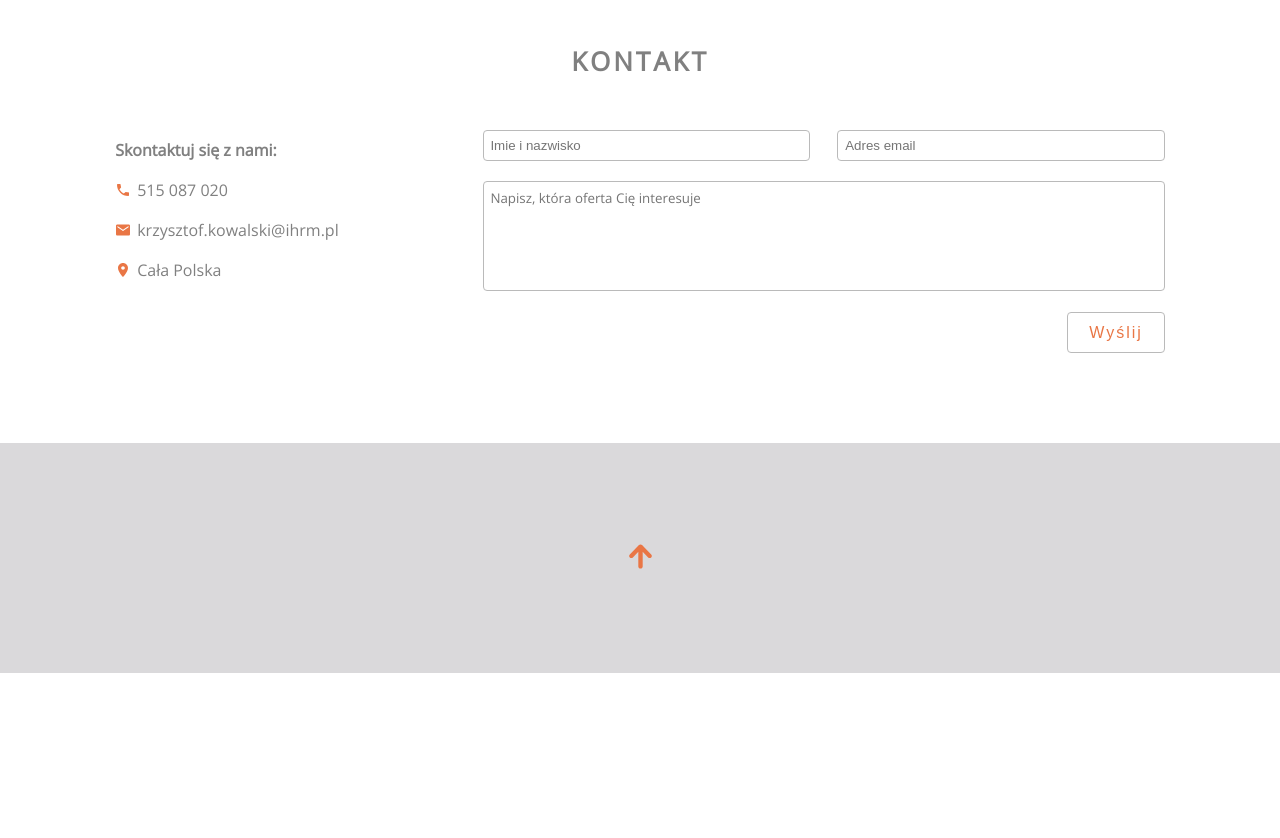
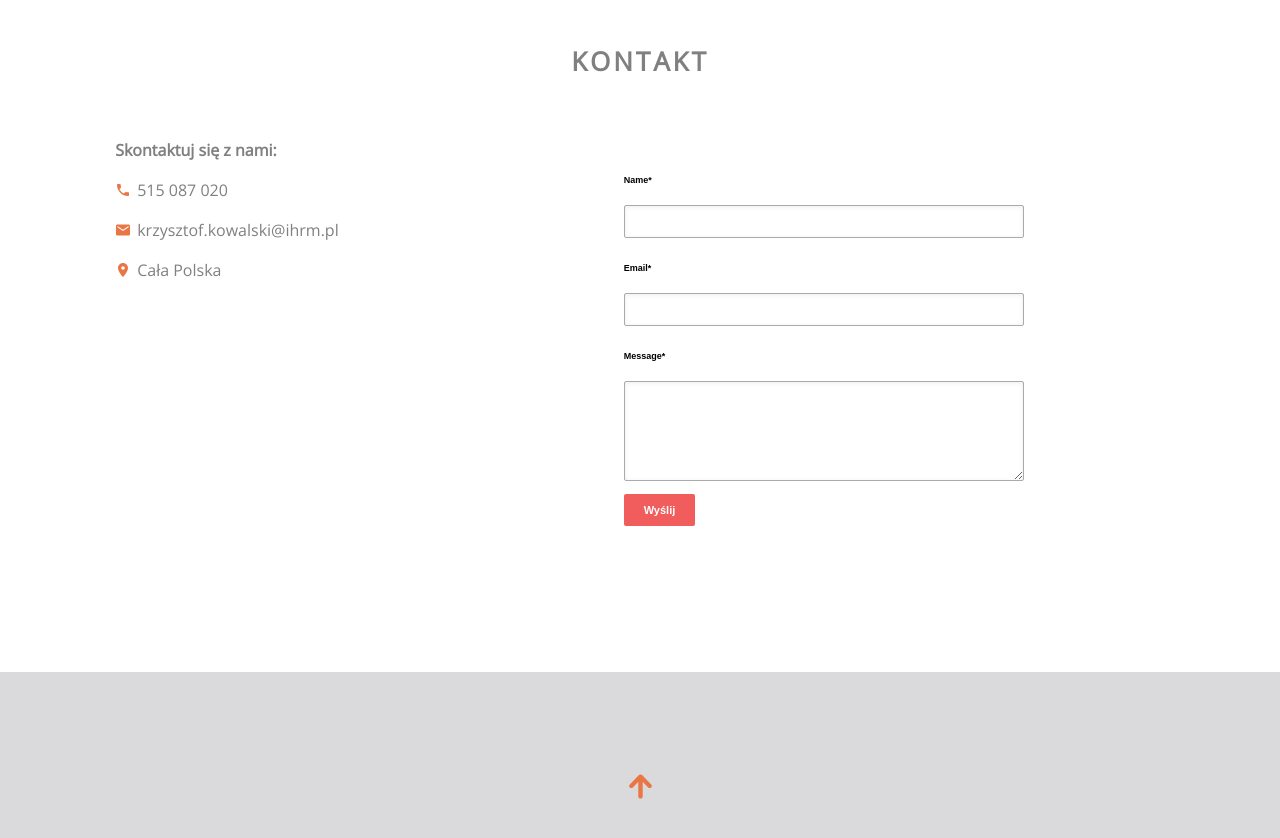
Before and after one commit to Malga90/IHRM, a website: page index.html in a window 1280 px wide. Shown: the part 5340-6178 px from the top of the page. Before the commit the page ends 6013 px from the top, so only its background shows below. Drawn offline with nearby package versions, Linux system fonts and the light colour scheme.

Commit message:
changing contact form

```diff
--- a/index.html
+++ b/index.html
@@ -302,29 +302,26 @@
                     </ul>
                 </div>
                 <div class="section-contact__form">
-                    <form action="#" class="form" method="post">
-                        <div class="form__group">
-                            <input type="text" class="form__input" id='name' required placeholder='Imie i nazwisko'>
-                            <label for="name" class="form__label">Imię i nazwisko</label>
-
-                            <input type="email" class="form__input" id='email' required placeholder='Adres email'>
-                            <label for="email" class="form__label">Adres email</label>
+                    <form class="form" id="contactForm" method="post" action="/">
+                        <div class="form-row">
+                            <label for="field-name">Name*</label>
+                            <input type="text" name="name" required id="field-name" data-error="Wypełnij to pole" pattern="[a-zA-ZąĄććęęłŁńŃóÓśŚżŻŹŹ ]+">
                         </div>
-                        <div class="form__group">
-                            <textarea name="comments"
-                                        id="comments"
-                                        class="form__textarea"
-                                        required
-                                        placeholder="Napisz, która oferta Cię interesuje"
-                                        ></textarea>
+                        <div class="form-row">
+                            <label for="field-email">Email*</label>
+                            <input type="email" name="email" required id="field-email" data-error="Wpisz poprawny email" pattern="[^@\s]+@[^@\s]+\.[^@\s]+">
+                        </div>
+                        <div class="form-row">
+                            <label for="field-message">Message*</label>
+                            <textarea name="message" required data-error="Musisz wypełnić pole" id="field-message" pattern=".+"></textarea>
+                        </div>
+                        <div class="form-row">
+                            <button type="submit" class="submit-btn">
+                                Wyślij
+                            </button>
                         </div>
                     </form>
                 </div>
-            </div>
-            <div class="section-contact__button">
-                <button type="submit" class="button">
-                    Wyślij
-                </button>
             </div>
         </section>
     </main>
--- a/src/scss/style.scss
+++ b/src/scss/style.scss
@@ -113,8 +113,7 @@ html {
         }
 
         &:hover {
-            color: rgba(255, 255, 255, 0.6);
-            font-weight: bold;
+            color: rgba(255, 255, 255, 0.7);
         }
     }
 
@@ -550,101 +549,94 @@ html {
     }
 }
 
+// Section contact form
+
 .section-contact__form {
     width: 65%;
 }
 
 .form {
-    &__group {
-        display: flex;
-        flex-wrap: no-wrap;
-        justify-content: space-between;
-        font-size: 1.4rem;
-        color: lightgrey;
-
-        @include respond(tab-port) {
-            flex-direction: column;
+    margin: 3rem auto;
+    font-family: sans-serif;
+    max-width: 40rem;
 }
-
+.form .form-row {
+    margin-bottom: 1rem;
 }
-
-    &__input {
-        width: 48%;
-        padding: 1%;
-        margin-bottom: 2rem;
-        border: 1px solid #BABABA;
-        border-radius: 4px;
-
-        @include respond(tab-port) {
+.form .form-row:last-child {
+    margin-bottom: 0;
+}
+.form input[type=text],
+.form input[type=email],
+.form textarea,
+.form .checkbox-cnt .state {
+    box-shadow:inset 0 1px 5px rgba(0,0,0,0.07);
+}
+.form input[type=text],
+.form input[type=email],
+.form textarea {
+    border-radius: 0.2rem;
+    font-family: sans-serif;
+    padding: 0.8rem;
+    border: 1px solid #aaa;
+    display: block;
     width: 100%;
+    color: #666;
 }
-
-        @include respond(phone) {
-            font-size: 1.7rem;
+.form input[type=text]:focus,
+.form input[type=email]:focus,
+.form textarea:focus {
+    border-color: #9DC9F5;
+    box-shadow: inset 0 0 0 1px #9DC9F5, inset 0 1px 5px rgba(0,0,0,0.07);
+    outline: none;
 }
-
+.form textarea {
+    height: 10rem;
 }
-
-    &__label {
-        display: none;
+.form label {
+    font-weight: bold;
+    display: block;
+    font-size: 0.9rem;
+    margin-bottom: 0.5rem;
 }
-
-    &__textarea {
+.form .submit-btn {
+    font-family: sans-serif;
+    padding: 1rem 2rem;
+    background: #F15C5C;
+    border: 0;
+    border-radius: 0.2rem;
+    color: #fff;
+    font-size: 1.1rem;
+    font-weight: bold;
+    transition: 0.3s background-color;
+}
+@media screen and (max-width:500px) {
+    .form .submit-btn {
+        display: block;
         width: 100%;
-        height: 11rem;
-        border: 1px solid #BABABA;
-        border-radius: 4px;
-        padding: 1%;
-        resize: none;
-        font-family: 'Open Sans', sans-serif;
     }
 }
 
-.section-contact__button {
-    display: flex;
-    justify-content: flex-end;
 
-    @include respond(tab-port) {
-        justify-content: center;
-        padding-top: 5%;
+/* ---------------------------------------------------- */
+/* Form validation */
+/* ---------------------------------------------------- */
+.form input[type=text].error,
+.form input[type=email].error,
+.form textarea.error,
+.form .checkbox-cnt input.error ~ .state {
+    border-color: #E01546;
 }
 
-    .button {
-        font-size: 1.6rem;
-        padding: 1% 2%;
-        border: 1px solid #BABABA;
-        border-radius: 4px;
-        color: #e97645;
-        background-color: #fff;
-        letter-spacing: 2px;
-        transition: all .5s;
-
-        &:hover {
-            background-color: lightgray;
-            color: grey;
-        }
-    }
+.field-error {
+    color: #E01546;
+    padding: 0.5rem 0;
+    font-size: 0.8rem;
 }
 
-// Error form
 
-form .error {
-    color:#DB083E;
-}
-.form .error input[type="text"],
-.form .error input[type="email"],
-.form .error textarea {
-    content: "\2713 ";
-    color: #DB083E;
-    border-color: #DB083E;
-    background: #FFEDED url(field-error.png) no-repeat;
-    background-position: calc(100% - 10px) center;
-    padding-right:40px;
-}
-.form .error textarea {
-    background-position: calc(100% - 10px) 10px;
-}
 
+// Section footer
 
 .footer {
     width: 100%;
```
Also changed, not shown: dist/css/style.css, dist/css/style.min.css. Lines whose indentation alone changed are shown as unchanged.
